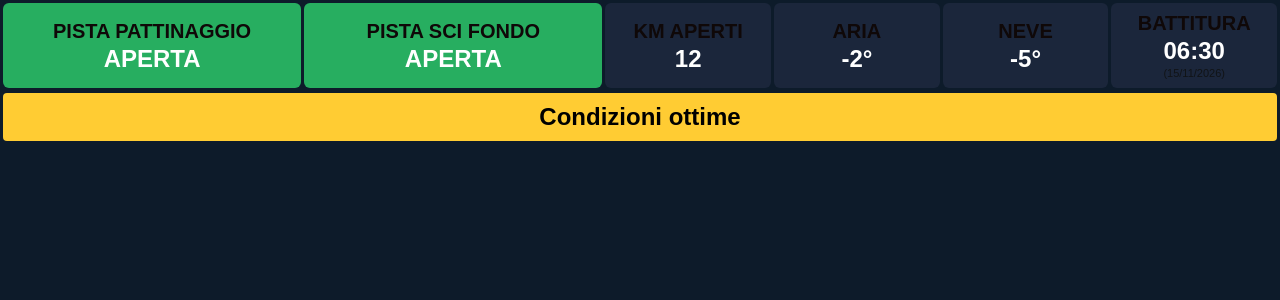
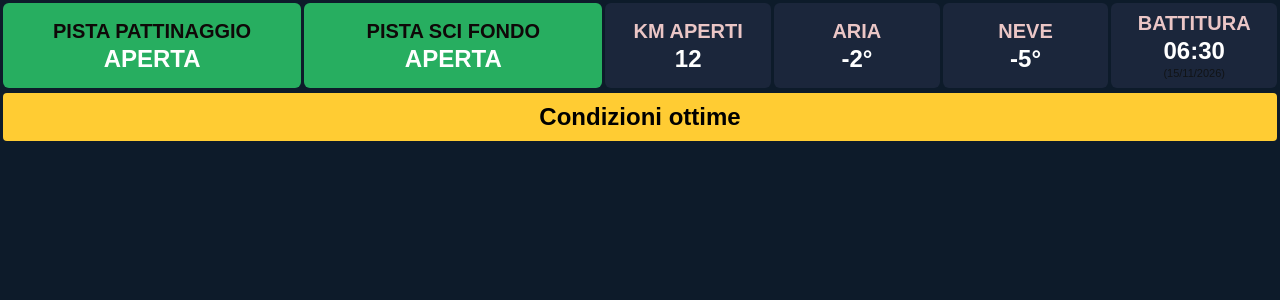
Before and after one commit to emiliomaj60-lang/stato-pista-schilpario, a Flask app: page /condizioni in a window 1280 px wide. Shown: the top 300 px of the page. Run offline with Flask 3, Linux system fonts and the light colour scheme.

Commit message:
Add files via upload

```diff
--- a/templates/condizioni.html
+++ b/templates/condizioni.html
@@ -63,7 +63,15 @@ html, body{
 
     white-space:nowrap;
 }
+.titolo2{
+    font-size:20px;
+    font-weight:bold;
+    color:#EBC6C6;
 
+    margin-bottom:4px;
+
+    white-space:nowrap;
+}
 .valore{
     font-size:24px;
     font-weight:bold;
@@ -130,22 +138,22 @@ html, body{
     </div>
 
     <div class="box">
-        <div class="titolo">KM APERTI</div>
+        <div class="titolo2">KM APERTI</div>
         <div class="valore">{{ dati.km }}</div>
     </div>
 
     <div class="box">
-        <div class="titolo">ARIA</div>
+        <div class="titolo2">ARIA</div>
         <div class="valore">{{ dati.temperatura_aria }}°</div>
     </div>
 
     <div class="box">
-        <div class="titolo">NEVE</div>
+        <div class="titolo2">NEVE</div>
         <div class="valore">{{ dati.temperatura_neve }}°</div>
     </div>
 
     <div class="box">
-        <div class="titolo">BATTITURA</div>
+        <div class="titolo2">BATTITURA</div>
         <div class="valore">{{ dati.ultima_battitura }}</div>
 
         <div class="data">
```
